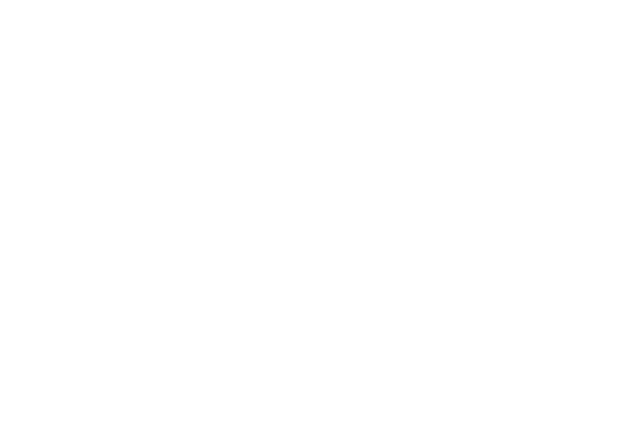
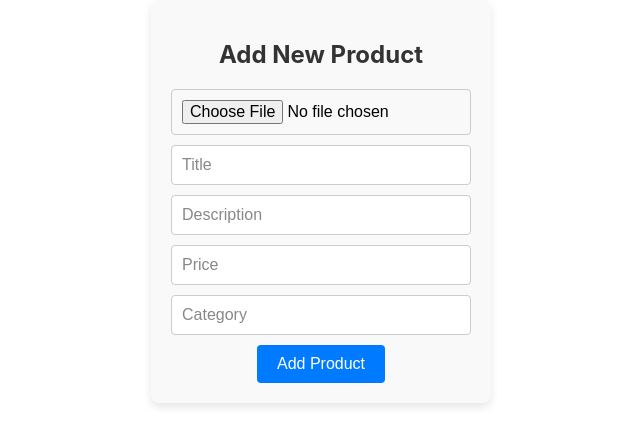
Before and after one commit to Dr1507/Kalavithih, a React (Create React App) app: page /add-category in a window 1280 px wide. Before the commit this address had no page. Shown: the top 446 px of the page, without its empty margins (319-959 px from the left). Built offline with nearby package versions, Linux system fonts and the light colour scheme.

Commit message:
update  successfully

```diff
--- a/package.json
+++ b/package.json
@@ -34,5 +34,8 @@
       "last 1 firefox version",
       "last 1 safari version"
     ]
+  },
+  "devDependencies": {
+    "@babel/plugin-proposal-private-property-in-object": "^7.21.11"
   }
 }
--- a/src/App.js
+++ b/src/App.js
@@ -17,6 +17,7 @@ import { BrowserRouter as Router, Routes, Route } from 'react-router-dom';
 import './App.css';
 import HomePage from "./Product/Homepage";
 import AddProduct from './Product/Addproduct';
+import Addcategory from './Product/Addcategory';
 
 function App() {
   return (
@@ -25,6 +26,8 @@ function App() {
         <Routes>
           <Route path="/" element={<HomePage />} />
           <Route path="/add-product" element={<AddProduct />} />
+
+          <Route path="/add-category" element={<Addcategory />} />
         </Routes>
       </div>
     </Router>
--- a/src/Product/Addcategory.js
+++ b/src/Product/Addcategory.js
@@ -0,0 +1,80 @@
+
+import React, { useState } from 'react';
+
+const Addcategory = ({ onAddProduct }) => {
+  const [newProduct, setNewProduct] = useState({
+    image: null,
+    title: '',
+    description: '',
+    price: '',
+    category: ''
+  });
+
+  const handleInputChange = (e) => {
+    const { name, value } = e.target;
+    setNewProduct({ ...newProduct, [name]: value });
+  };
+
+  const handleImageChange = (e) => {
+    const file = e.target.files[0];
+    setNewProduct({ ...newProduct, image: file });
+  };
+
+  const handleSubmit = (e) => {
+    e.preventDefault();
+    // Call the onAddProduct function passed via props to add the new product
+    onAddProduct(newProduct);
+    setNewProduct({ image: null, title: '', description: '', price: '', category: '' }); // Reset form
+  };
+
+  return (
+    <div className="add-product-form" style={{ textAlign: 'center', padding: '20px' }}>
+      <h2>Add New Product</h2>
+      <form onSubmit={handleSubmit} style={{ display: 'flex', flexDirection: 'column', alignItems: 'center', gap: '10px' }}>
+        {/* Image Upload Input */}
+        <input
+          type="file"
+          name="image"
+          onChange={handleImageChange}
+          accept="image/*"
+          required
+        />
+        <input
+          type="text"
+          name="title"
+          placeholder="Title"
+          value={newProduct.title}
+          onChange={handleInputChange}
+          required
+        />
+        <input
+          type="text"
+          name="description"
+          placeholder="Description"
+          value={newProduct.description}
+          onChange={handleInputChange}
+          required
+        />
+        <input
+          type="text"
+          name="price"
+          placeholder="Price"
+          value={newProduct.price}
+          onChange={handleInputChange}
+          required
+        />
+        <input
+          type="text"
+          name="category"
+          placeholder="Category"
+          value={newProduct.category}
+          onChange={handleInputChange}
+          required
+        />
+        <button type="submit">Add Product</button>
+      </form>
+    </div>
+  );
+};
+
+export default Addcategory;
--- a/src/Product/Homepage.js
+++ b/src/Product/Homepage.js
@@ -1,5 +1,5 @@
 import React, { useState } from 'react';
-import Navbar from './Nav_bar';
+import Navbar from './Nav_bar.js';
 import ProductList from './Productlist';
 
 const HomePage = () => {
--- a/src/Product/Nav_bar.css
+++ b/src/Product/Nav_bar.css
@@ -1,6 +1,3 @@
-
-
-/* Navbar Styles */
 .navbar {
   background: linear-gradient(90deg, #1a1a2e, #16213e);
   padding: 15px 20px;
@@ -76,7 +73,11 @@
     padding: 10px;
     font-size: 1.2em;
   }
-} */
+}
+
+.navbar-links {
+  display: none; /* Ensure it's hidden initially */
+}
 
 /* Navbar Styles */
 .navbar {
--- a/src/Product/Nav_bar.js
+++ b/src/Product/Nav_bar.js
@@ -1,5 +1,5 @@
 import React from 'react';
-import Link from 'react-router-dom';
+// import Link from 'react-router-dom';
 import './Nav_bar.css'; // Import the CSS file for styling the navbar
 
 const Navbar = () => {
--- a/src/Product/Productlist.js
+++ b/src/Product/Productlist.js
@@ -3,28 +3,28 @@ import Product from './Product';
 
 const products = [
   {
-    image:'/Images/wall_clock.jpg',
+    image:'./Images/wall_clock.jpg',
     title: 'Photo wall clock',
     description: 'Size : 12 inch circle .Different Color and design available.',
     price: 'starting from 1699rs.',
     category: 'Clocks'
   },
   {
-    image:'/Images/wall_clock1.jpg',
+    image:'./Images/wall_clock1.jpg',
     title: 'Photo wall clock',
     description: 'Size : 12 inch circle .Different Color and design available.',
     price: 'starting from 1699rs.',
     category: 'Clocks'
   },
   {
-    image: '/Images/varmala_presevation.jpg',
+    image: './Images/varmala_presevation.jpg',
     title: 'Varmala preservation in resin with name date and quote',
     description: 'Size : 12 inch circle , customization available.',
     price: 'starting from 2999rs',
     category: 'Varmala Resin Accessories'
   },
   {
-    image: '/Images/varmala_preservation_1.jpg',
+    image: './Images/varmala_preservation_1.jpg',
     title: 'Varmala preservation in resin with name date and quote',
     description: 'Size : 12 inch circle , customization available.',
     price: 'starting from 2999rs',
```
Also changed, not shown: src/App.css (+1 -39 lines), src/Product/Home-page.css (+8 -0 lines), 1 other file (tests, documents, lock files or other folders).
